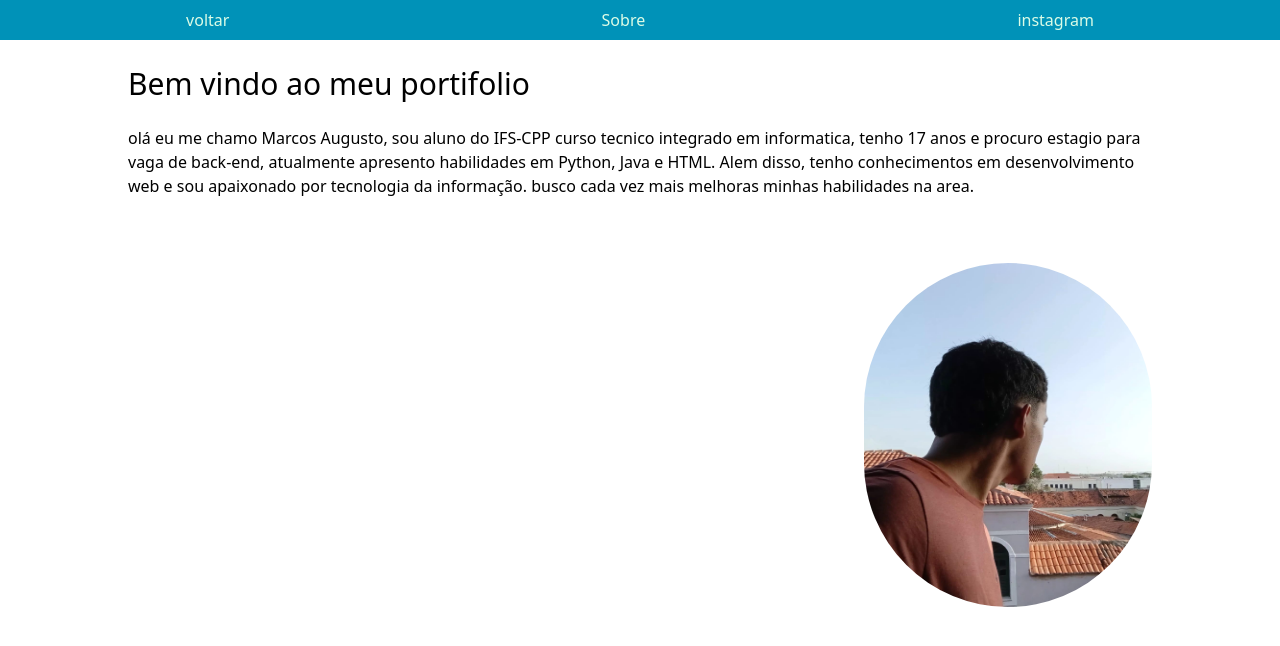
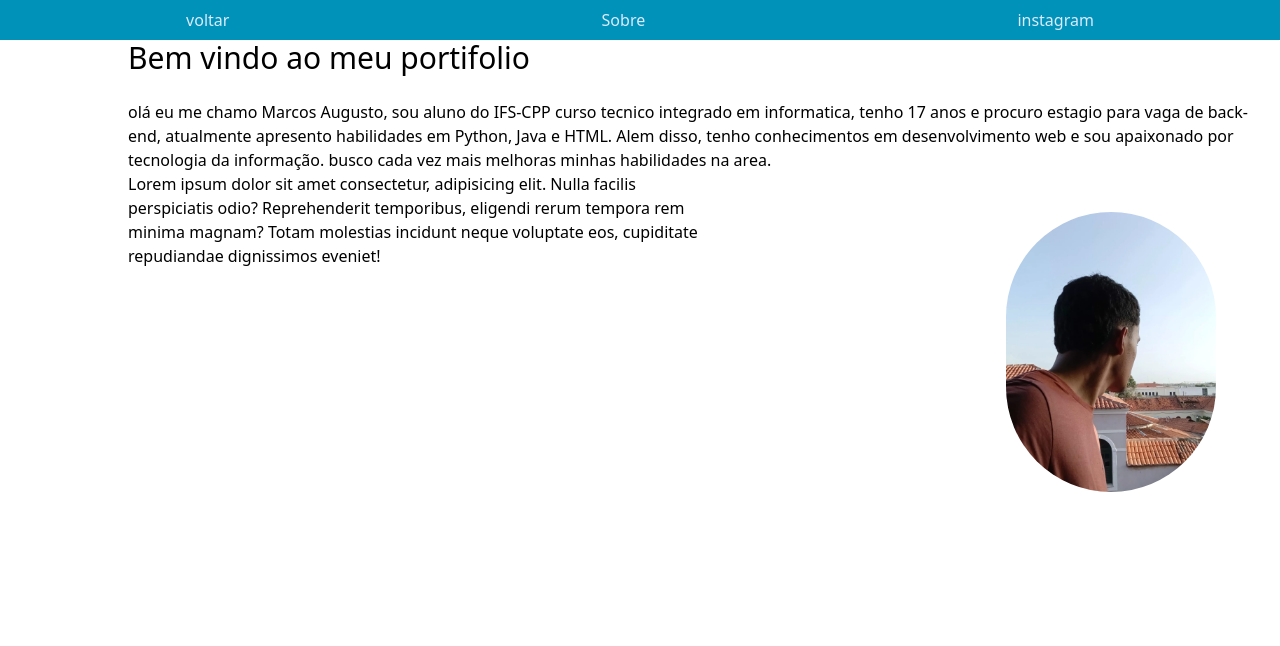
Before and after one commit to marcola501/curriculo, a website: page index.html in a window 1280 px wide. Drawn offline with nearby package versions, Linux system fonts and the light colour scheme.

Commit message:
Add files via upload

```diff
--- a/index.html
+++ b/index.html
@@ -18,23 +18,23 @@
         display: none;
     }
     a{
-        transition: font-size 0.5s ease;
+        transition: font-size 1s ease;
     }
     a:hover{
         font-size: 125%;
         animation-iteration-count: infinite;
         animation-direction: alternate;
         animation-name: pulsando;
-        animation-duration: 1s;
+        animation-duration: 1.3s;
     }
     @keyframes pulsando {
         from{
             font-weight: 1000;
-            color: var(--color-green-300);
+            color: var(--color-blue-100)
         }
         to{
             font-weight: 500;
-            color: var(--color-green-400);
+            color: var(--color-blue-300);
         }
     }
     #titulo h1{
@@ -91,21 +91,25 @@
 <body>
     <header class="bg-cyan-600 w-full h-10 flex items-center justify-around">
 
-        <a class="text-green-100  duration-1000 hover:text-green-300 " href="javascript:history.back()">voltar</a>
-        <a class="text-green-100 duration-1000 hover:text-green-300 " href="sobre.html">Sobre</a>
-        <a class="text-green-100 duration-1000 hover:text-green-300 " href="https://www.instagram.com/marcos_augusto503/" target="_blank">instagram</a>
+        <a class="text-blue-100  duration-1000 hover:text-blue-300 " href="javascript:history.back()">voltar</a>
+        <a class="text-blue-100 duration-1000 hover:text-blue-300 " href="sobre.html">Sobre</a>
+        <a class="text-blue-100 duration-1000 hover:text-blue-300 " href="https://www.instagram.com/marcos_augusto503/" target="_blank">instagram</a>
 
     </header>
 
-    <div id="titulo" class="m-[2%] mx-[10%]">
+    <div id="titulo" class="ml-[10%]">
   <h1 class="text-3xl">
     Bem vindo ao meu portifolio
   </h1>
   <br>
   <p>olá eu me chamo Marcos Augusto, sou aluno do IFS-CPP curso tecnico integrado em informatica, tenho 17 anos e procuro estagio para vaga de back-end, atualmente apresento habilidades em Python, Java e HTML. Alem disso, tenho conhecimentos em desenvolvimento web e sou apaixonado por tecnologia da informação. busco cada vez mais melhoras minhas habilidades na area.</p>
+  <div class="w-full flex ">
+  <p id="titulo" class=" w-1/2 ml-0">Lorem ipsum dolor sit amet consectetur, adipisicing elit. Nulla facilis perspiciatis odio? Reprehenderit temporibus, eligendi rerum tempora rem minima magnam? Totam molestias incidunt neque voluptate eos, cupiditate repudiandae dignissimos eveniet!</p>
+<img src="imgs/marcos.jpeg" alt="imagem de perfil" class="sm:w-auto sm:h-[35%] w-auto mt-[5%] h-[25%] rounded-full md:mt-10 right-0 m-0 absolute  mr-[5%]">
+</div>
 </div>
 
-  <img src="imgs/marcos.jpeg" alt="imagem de perfil" class="sm:w-2xs sm:h-86 w-auto h-72 rounded-full mt-10 right-0 absolute mr-32">
+
 
 
 </body>
```
Also changed, not shown: sobre.html (+10 -7 lines), package.json (line endings or trailing spaces), src/output.css, 1 other file.
